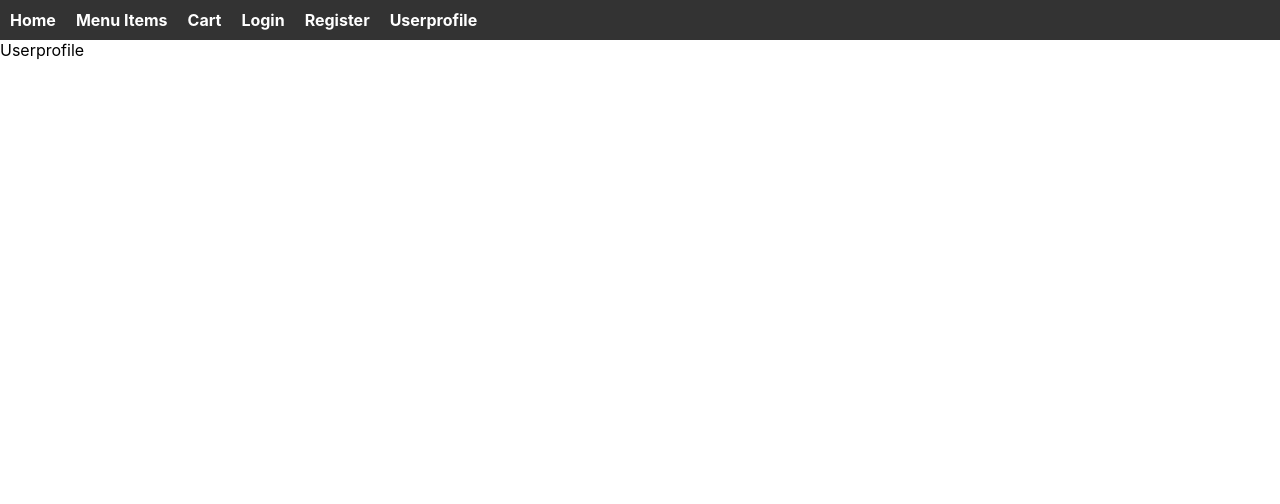
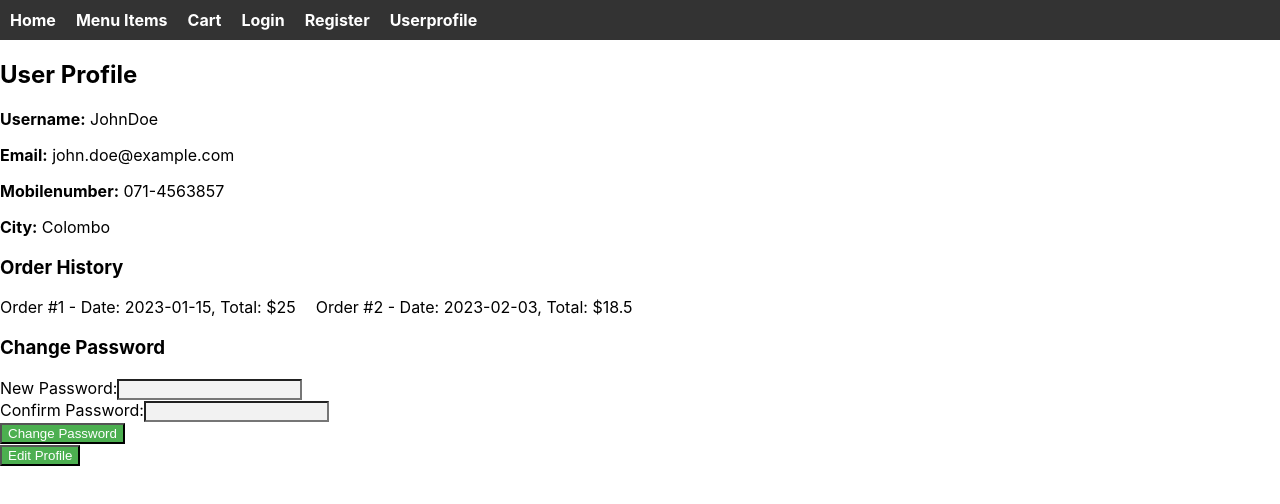
Before and after one commit to AMA1120/Full-Stack-Project, a React (Create React App) app in the folder client/: page /userprofile in a window 1280 px wide. Shown: the top 504 px of the page. Built offline with nearby package versions, Linux system fonts and the light colour scheme.

Commit message:
profilepage
profile frontend

```diff
--- a/client/src/pages/Login/Login.js
+++ b/client/src/pages/Login/Login.js
@@ -52,7 +52,6 @@ const Login = () => {
 
   return (
     <>
-      <Navbar/>
     <div>
     <Navbar/>
       <h2>Login</h2>
--- a/client/src/pages/Userprofile/Userprofile.js
+++ b/client/src/pages/Userprofile/Userprofile.js
@@ -1,14 +1,169 @@
-import React from 'react'
+import React, {useState} from 'react'
 import './userprofile.css'
 import Navbar from "../../components/Navbar/Navbar";
 
-function Userprofile() {
+
+const Userprofile = () => {
+// Example user data
+  const [user, setUser] = useState({
+    username: 'JohnDoe',
+    email: 'john.doe@example.com',
+    mobilenumber:'071-4563857',
+    city:'Colombo',
+    orders: [
+      { id: 1, date: '2023-01-15', total: 25.0 },
+      { id: 2, date: '2023-02-03', total: 18.5 },
+// Add more order details as needed
+    ],
+  });
+
+// State for editing mode
+  const [isEditing, setIsEditing] = useState(false);
+
+// State for form fields
+  const [editedUser, setEditedUser] = useState({ ...user });
+
+// State for changing password
+  const [password, setPassword] = useState('');
+  const [confirmPassword, setConfirmPassword] = useState('');
+
+// Function to handle form submission for user details
+  const handleSubmit = (e) => {
+    e.preventDefault();
+// Here, you can add logic to update user details on the server
+// For simplicity, we'll just update the local state
+    setUser({ ...editedUser });
+    setIsEditing(false);
+  };
+
+// Function to handle canceling the edit
+  const handleCancelEdit = () => {
+    setEditedUser({ ...user });
+    setIsEditing(false);
+  };
+
+// Function to handle form submission for changing password
+  const handleChangePassword = (e) => {
+    e.preventDefault();
+// Here, you can add logic to update the password on the server
+// For simplicity, we'll just log the new password to the console
+    console.log('New password:', password);
+// Clear the password fields after submission
+    setPassword('');
+    setConfirmPassword('');
+  };
+
   return (
-    <>
-      <Navbar/>
-      <div>Userprofile</div>
-    </>
-  )
-}
+    <div>
+    <Navbar/>
+      <h2>User Profile</h2>
+      {isEditing ? (
+// Display the form for editing user details
+        <form onSubmit={handleSubmit}>
+
+          <label>
+            Username:
+            <input
+              type="text"
+              value={editedUser.username}
+              onChange={(e) => setEditedUser({ ...editedUser, username: e.target.value })}
+            />
+          </label>
+          <br />
+
+          <label>
+            Email:
+            <input
+              type="email"
+              value={editedUser.email}
+              onChange={(e) => setEditedUser({ ...editedUser, email: e.target.value })}
+            />
+          </label>
+
+          <label>
+            Mobile Number:
+            <input
+              type="text"
+              value={editedUser.mobilenumber}
+              onChange={(e) => setEditedUser({ ...editedUser, mobilenumber: e.target.value })}
+            />
+          </label>
+
+          <label>
+            City:
+            <input
+              type="text"
+              value={editedUser.city}
+              onChange={(e) => setEditedUser({ ...editedUser, city: e.target.value })}
+            />
+          </label>
+
+{/* Add more form fields for additional user details */}
+          <br />
+          <button type="submit">Save Changes</button>
+          <button type="button" onClick={handleCancelEdit}>
+            Cancel
+          </button>
+        </form>
+      ) : (
+
+// Display user details in non-edit mode
+        <div>
+          <p>
+            <strong>Username:</strong> {user.username}
+          </p>
+          <p>
+            <strong>Email:</strong> {user.email}
+          </p>
+          <p>
+            <strong>Mobilenumber:</strong> {user.mobilenumber}
+          </p>
+          <p>
+            <strong>City:</strong> {user.city}
+          </p>
+
+{/* Display the order history */}
+          <div>
+            <h3>Order History</h3>
+            <ul>
+              {user.orders.map((order) => (
+                <li key={order.id}>
+                  Order #{order.id} - Date: {order.date}, Total: ${order.total}
+                </li>
+              ))}
+            </ul>
+          </div>
+
+{/* Option to change password */}
+          <div>
+            <h3>Change Password</h3>
+            <form onSubmit={handleChangePassword}>
+              <label>
+                New Password:
+                <input
+                  type="password"
+                  value={password}
+                  onChange={(e) => setPassword(e.target.value)}
+                />
+              </label>
+              <br />
+              <label>
+                Confirm Password:
+                <input
+                  type="password"
+                  value={confirmPassword}
+                  onChange={(e) => setConfirmPassword(e.target.value)}
+                />
+              </label>
+              <br />
+              <button type="submit">Change Password</button>
+            </form>
+          </div>
+          <button onClick={() => setIsEditing(true)}>Edit Profile</button>
+        </div>
+      )}
+    </div>
+  );
+};
 
 export default Userprofile
```
Also changed, not shown: 1 other file (tests, documents, lock files or other folders).
